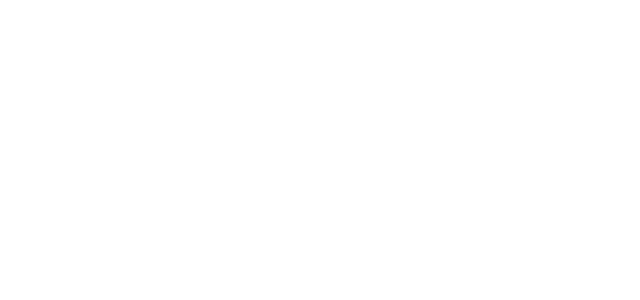
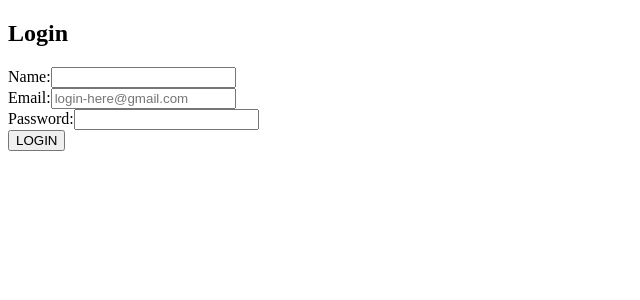
Before and after one commit to CodingClauds/React-Login, a React (Create React App) app: page / in a window 1280 px wide. Shown: the top 300 px of the page, without its empty margins (0-640 px from the left). Built offline with nearby package versions, Linux system fonts and the light colour scheme.

Commit message:
FR-Login form has been created, name and email does display in the console

```diff
--- a/src/App.js
+++ b/src/App.js
@@ -7,9 +7,6 @@
     password: "admin123",
   };
 
-  console.log(adminUser);
-
-  // Initalize user state and error handling if user is not signed up.
   const [user, setUser] = useState({ name: "", email: "" });
   const [error, setError] = useState("");
 
@@ -21,7 +18,21 @@
     console.log("Logout");
   };
 
-  return <div className="App"></div>;
+  return (
+    // If the user has input details, have a welcome form, if the user has not just display the plain loginForm
+    <div className="App">
+      {user.email !== "" ? (
+        <div className="welcome">
+          <h2>
+            Welcome, <span>{user.name}</span>
+          </h2>
+          <button>Logout</button>
+        </div>
+      ) : (
+        <LoginForm Login={Login} error={error} />
+      )}
+    </div>
+  );
 }
 
 export default App;
--- a/src/components/Login/LoginForm.js
+++ b/src/components/Login/LoginForm.js
@@ -1,32 +1,55 @@
-import React from "react";
+import React, { useState } from "react";
+import "./LoginForm.scss";
 
-function LoginForm() {
+function LoginForm({ Login, error }) {
+  const [details, setDetails] = useState({ name: "", email: "", password: "" });
+
+  const submitHandler = (e) => {
+    e.preventDefault();
+
+    Login(details);
+  };
+
   return (
     <>
+      <form onSubmit={submitHandler}>
         {/* form-container */}
         <div className="form-inner">
           <h2>Login</h2>
           {/* form-content */}
           <div className="form-group">
-          <label htmlFor="name">name:</label>
-          <input type="text" name="name" id="name" />
+            <label htmlFor="name">Name:</label>
+            <input
+              type="text"
+              name="name"
+              id="name"
+              onChange={(e) => setDetails({ ...details, name: e.target.value })}
+              value={details.name}
+            />
           </div>
 
           <div className="form-group">
-          <label htmlFor="name">name:</label>
+            <label htmlFor="name">Email:</label>
             <input
               type="email"
               name="email"
               id="email"
               placeholder="login-here@gmail.com"
+              onChange={(e) =>
+                setDetails({ ...details, email: e.target.value })
+              }
+              value={details.email}
             />
           </div>
 
           <div className="form-group">
-          <label htmlFor="password">password:</label>
+            <label htmlFor="password">Password:</label>
             <input type="text" name="password" id="password" />
           </div>
+
+          <input type="submit" value="LOGIN" />
         </div>
+      </form>
     </>
   );
 }
```
Lines whose indentation alone changed are shown as unchanged.
